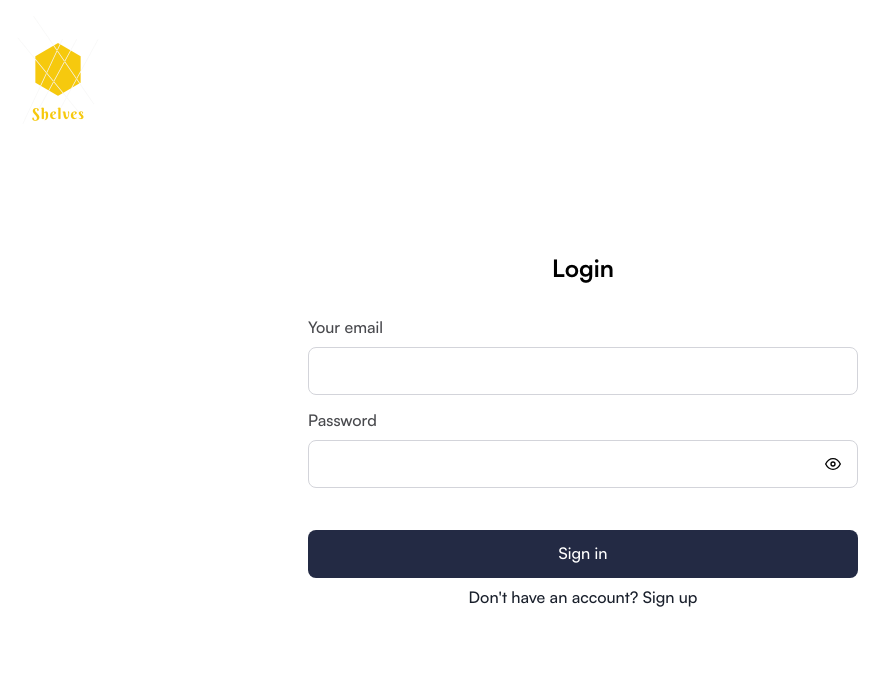
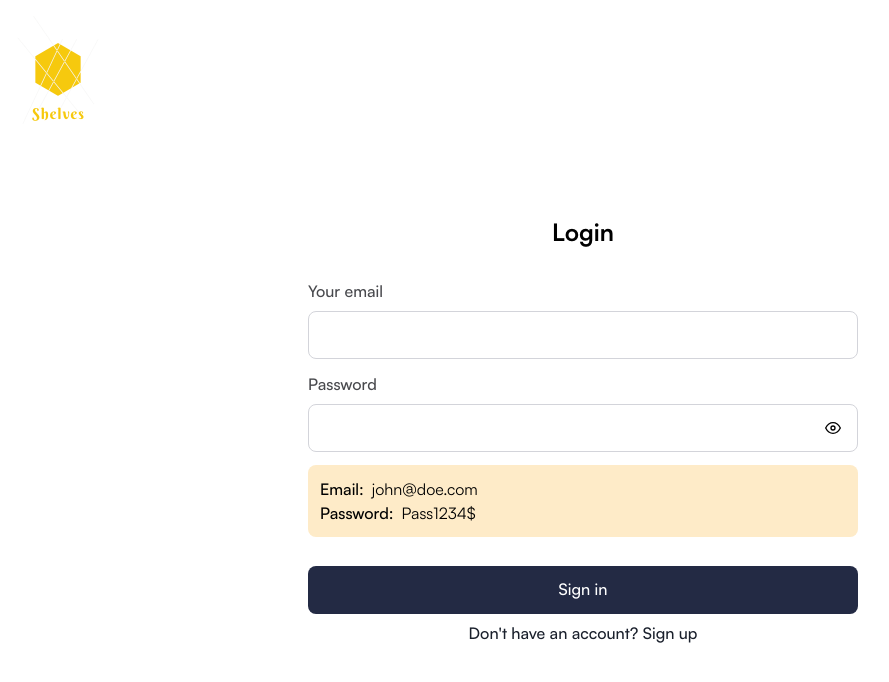
Before and after one commit to muritz11/shelves-book-store, a React (Create React App) app in the folder frontend/: page / in a window 1280 px wide. Shown: the top 682 px of the page, without its empty margins (57-946 px from the left). Built offline with nearby package versions, Linux system fonts and the light colour scheme.

Commit message:
fix: demo login on login page

```diff
--- a/frontend/src/pages/auth/Login.tsx
+++ b/frontend/src/pages/auth/Login.tsx
@@ -1,5 +1,5 @@
 import { useState } from "react";
-import { Button } from "@chakra-ui/react";
+import { Box, Button, Flex, Text } from "@chakra-ui/react";
 import { Link, useLocation, useNavigate } from "react-router-dom";
 import CustomInput from "../../utils/CustomInput";
 import AuthLayout from "./AuthLayout";
@@ -72,6 +72,16 @@ const Login = () => {
           onChange={handleInputs}
           mb="13px"
         />
+        <Box bg={"#FEEBC8"} rounded={"8px"} padding={3}>
+          <Flex gap={2}>
+            <Text fontWeight={500}>Email:</Text>
+            <Text>john@doe.com</Text>
+          </Flex>
+          <Flex gap={2}>
+            <Text fontWeight={500}>Password:</Text>
+            <Text>Pass1234$</Text>
+          </Flex>
+        </Box>
         <Button
           type="submit"
           colorScheme={"buttonPrimary"}
```
